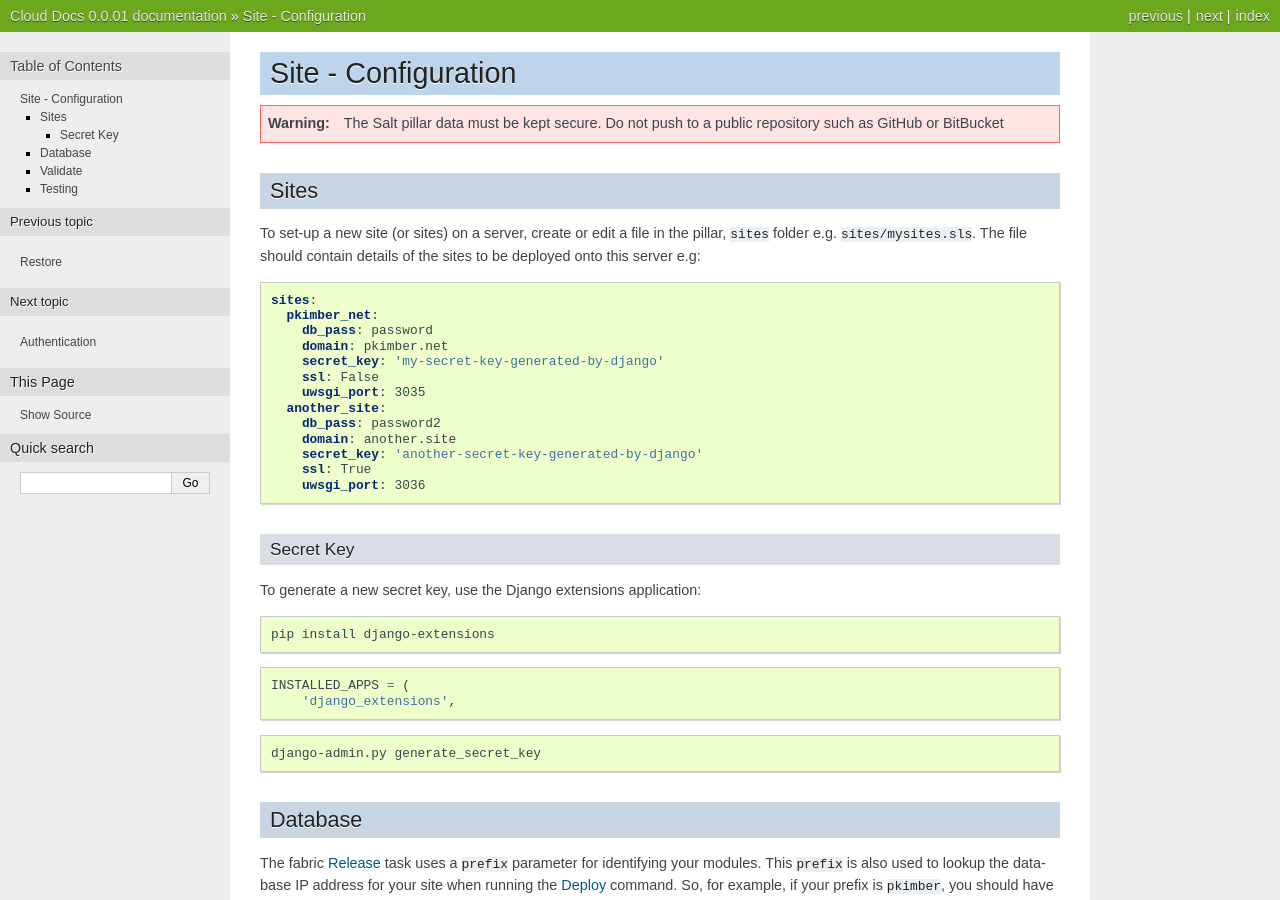
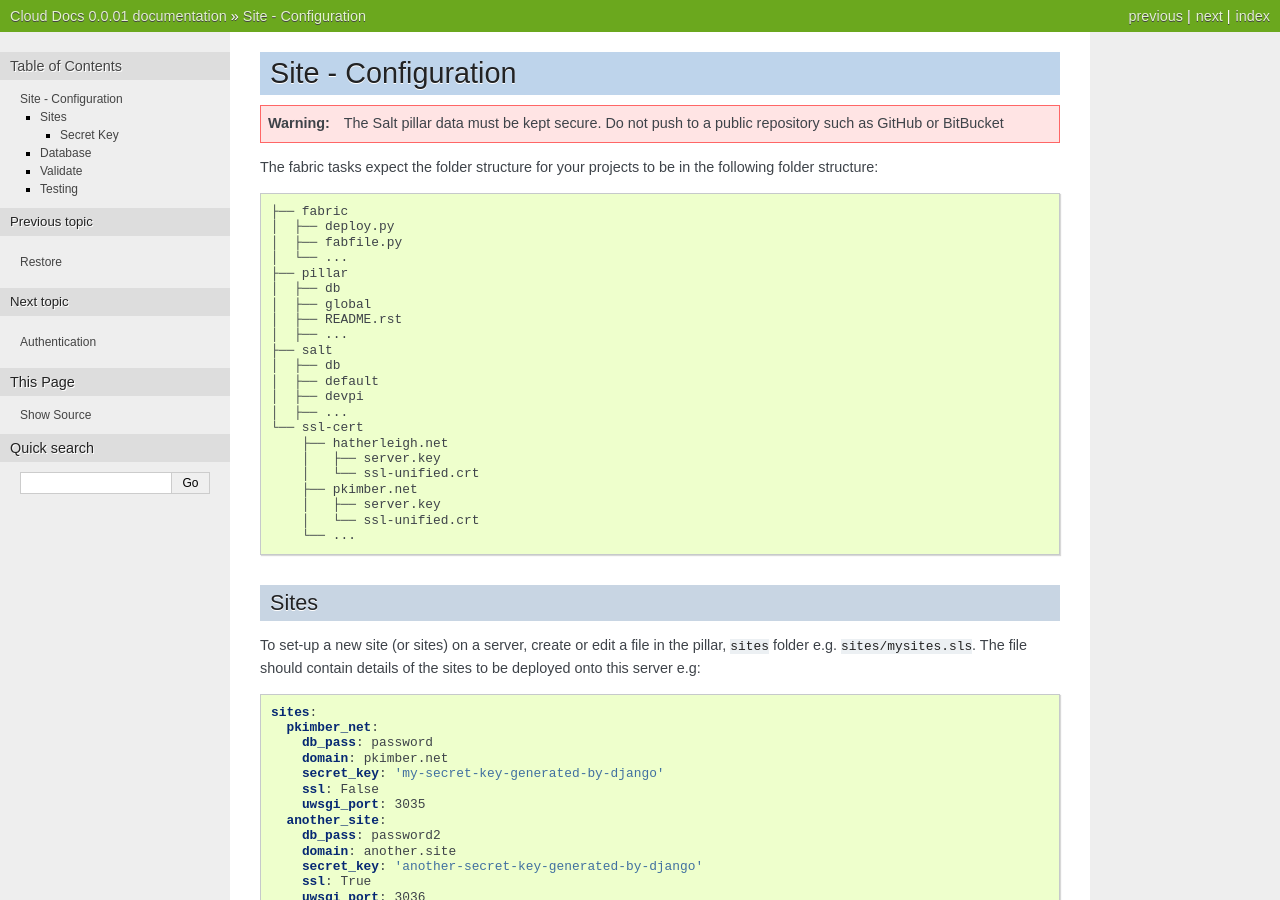
Before and after one commit to pkimber/old-docs-migrated-to-gitlab, a Sphinx documentation site: the page built from source/site-config.rst, in a window 1280 px wide and 900 px high. Built offline with Sphinx 7.4.7, drawn with Linux system fonts in a browser that asks for light colours.

Commit message:
new folder structure

```diff
--- a/source/site-config.rst
+++ b/source/site-config.rst
@@ -7,6 +7,32 @@ Site - Configuration
 
   The Salt pillar data must be kept secure.  Do not push to a public repository
   such as GitHub or BitBucket
+
+The fabric tasks expect the folder structure for your projects to be in the
+following folder structure::
+
+  ├── fabric
+  │  ├── deploy.py
+  │  ├── fabfile.py
+  │  └── ...
+  ├── pillar
+  │  ├── db
+  │  ├── global
+  │  ├── README.rst
+  │  ├── ...
+  ├── salt
+  │  ├── db
+  │  ├── default
+  │  ├── devpi
+  │  ├── ...
+  └── ssl-cert
+      ├── hatherleigh.net
+      │   ├── server.key
+      │   └── ssl-unified.crt
+      ├── pkimber.net
+      │   ├── server.key
+      │   └── ssl-unified.crt
+      └── ...
 
 Sites
 =====
```
Also changed, not shown: source/fabric-ssl.rst (+2 -13 lines).
